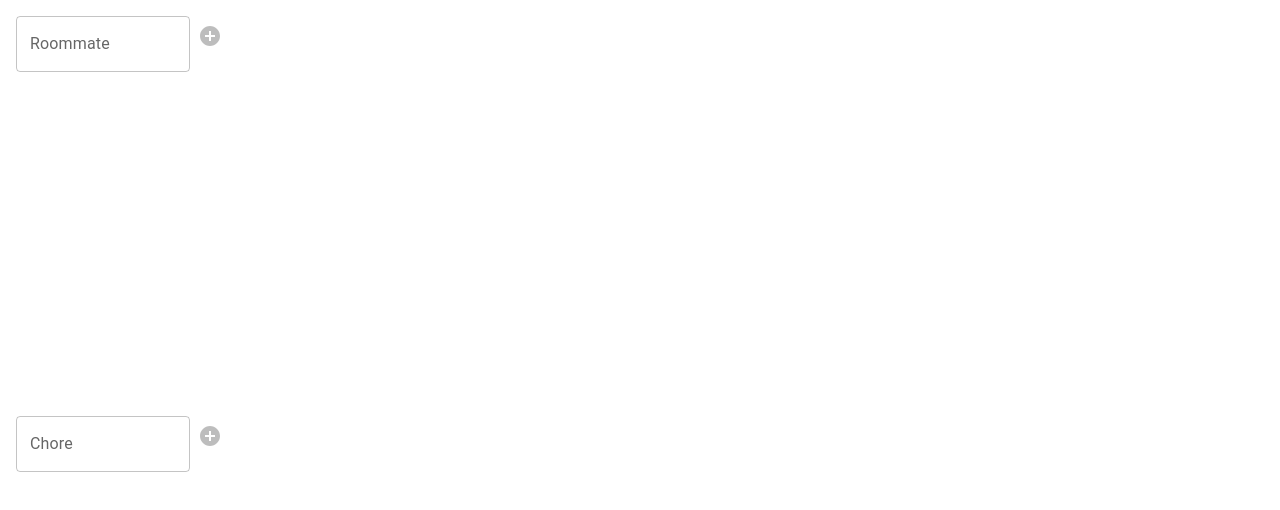
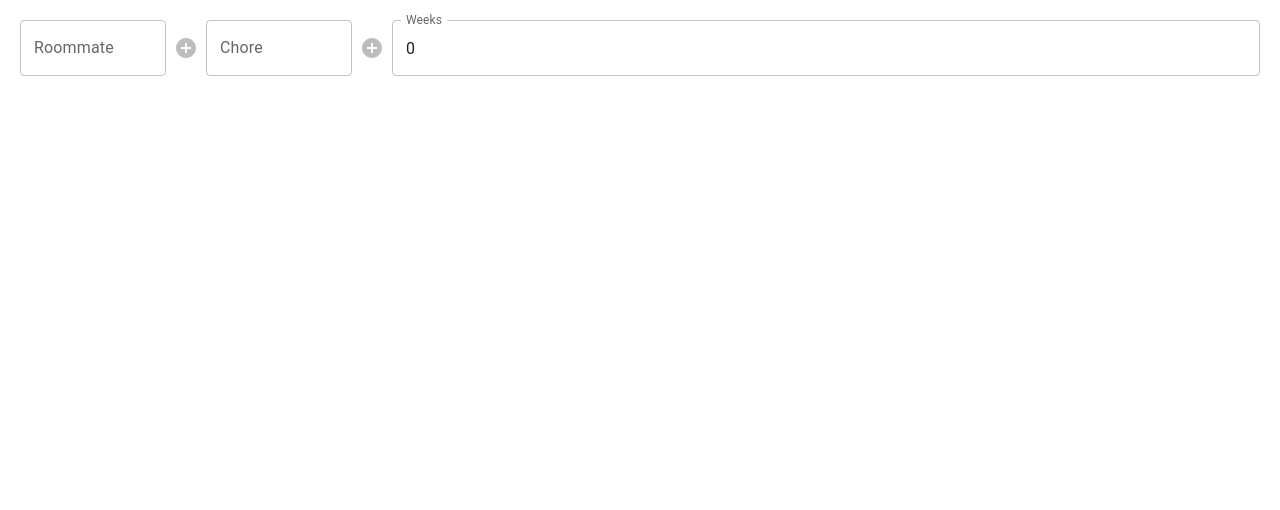
Before and after one commit to MFNO/ChoreMate, a React (Create React App) app: page / in a window 1280 px wide. Shown: the top 510 px of the page. Built offline with nearby package versions, Linux system fonts and the light colour scheme.

Commit message:
added a week-item component

```diff
--- a/src/App.css
+++ b/src/App.css
@@ -1,3 +1,4 @@
 .content {
     display: flex;
+    padding: 20px;
 }
--- a/src/App.tsx
+++ b/src/App.tsx
@@ -1,11 +1,22 @@
-import React from "react";
+import React, { useState } from "react";
 import { SetupView } from "./components/setup-view/setup-view";
+import { InputItem } from "./components/setup-view/components/input-view/types/input-item";
+import { WeekView } from "./components/week-view/week-view";
 import "./App.css";
 
 function App() {
+  const [roommmates, setRoommates] = useState<Array<InputItem>>([]);
+  const [chores, setChores] = useState<Array<InputItem>>([]);
+
   return (
     <div className="content">
-      <SetupView></SetupView>
+      <SetupView
+        roommates={roommmates}
+        setRoommates={setRoommates}
+        chores={chores}
+        setChores={setChores}
+      ></SetupView>
+      <WeekView roommates={roommmates} chores={chores}></WeekView>
     </div>
   );
 }
--- a/src/components/setup-view/components/input-view/input-view.css
+++ b/src/components/setup-view/components/input-view/input-view.css
@@ -1,10 +1,8 @@
-.name-input-container{
+.name-input-container, .item-display-content{
     margin-bottom:20px;
+    display: flex;
 }
+
 .name-input-field, .item-display-name {
     width: 80%;
 }
-
-.item-display-name{
-    margin-bottom: 20px !important;
-}
--- a/src/components/setup-view/components/input-view/input-view.tsx
+++ b/src/components/setup-view/components/input-view/input-view.tsx
@@ -7,18 +7,19 @@ import { InputItem } from "./types/input-item";
 
 interface props {
   name: string;
+  items: Array<InputItem>;
+  setItems: (items: Array<InputItem>) => void;
 }
 function InputView(InputProps: props) {
   function addItem() {
-    const newItems = [...items, newItem];
-    setItems(newItems);
+    const newItems = [...InputProps.items, newItem];
+    InputProps.setItems(newItems);
   }
   function removeItem(index: number) {
-    let itemsArray = [...items];
+    let itemsArray = [...InputProps.items];
     itemsArray.splice(index, 1);
-    setItems(itemsArray);
+    InputProps.setItems(itemsArray);
   }
-  const [items, setItems] = useState<Array<InputItem>>([]);
   const [newItem, setNewItem] = useState<InputItem>({ name: "" });
   return (
     <>
@@ -42,7 +43,7 @@ function InputView(InputProps: props) {
         </IconButton>
       </div>
       <div className="item-display-container">
-        {items.map((item, index) => {
+        {InputProps.items.map((item, index) => {
           return (
             <div key={index} className="item-display-content">
               <TextField
--- a/src/components/setup-view/setup-view.css
+++ b/src/components/setup-view/setup-view.css
@@ -1,10 +1,5 @@
 .setup-container{
-    max-width: 250px;
+    width: 30%;
     display: flex;
-    flex-direction: column;
-    justify-content: center;
+    flex-direction: row;
 }
-.input-view-container{
-    height: 50%;
-    padding: 1rem;
-}
--- a/src/components/setup-view/setup-view.tsx
+++ b/src/components/setup-view/setup-view.tsx
@@ -2,17 +2,33 @@ import React from "react";
 
 import "./setup-view.css";
 import { InputView } from "./components/input-view/input-view";
-
-function SetupView() {
+import { InputItem } from "./components/input-view/types/input-item";
+interface props {
+  roommates: Array<InputItem>;
+  chores: Array<InputItem>;
+  setRoommates: (items: Array<InputItem>) => void;
+  setChores: (items: Array<InputItem>) => void;
+}
+function SetupView(InputProps: props) {
   return (
-    <div className="setup-container">
-      <div className="input-view-container">
-        <InputView name="Roommate" />
+    <>
+      <div className="setup-container">
+        <div className="input-view-container">
+          <InputView
+            items={InputProps.roommates}
+            setItems={InputProps.setRoommates}
+            name="Roommate"
+          />
+        </div>
+        <div className="input-view-container">
+          <InputView
+            items={InputProps.chores}
+            setItems={InputProps.setChores}
+            name="Chore"
+          />
+        </div>
       </div>
-      <div className="input-view-container">
-        <InputView name="Chore" />
-      </div>
-    </div>
+    </>
   );
 }
 
--- /dev/null
+++ b/src/components/week-view/components/week-item/week-item.css
@@ -0,0 +1,5 @@
+.week-item-container{
+    display: flex;
+    justify-content: space-between;
+    padding: 1rem 1rem 1rem 0;
+}
--- /dev/null
+++ b/src/components/week-view/components/week-item/week-item.tsx
@@ -0,0 +1,23 @@
+import React from "react";
+
+import "./week-item.css";
+
+function WeekItem() {
+  return (
+    <>
+      <div className="week-item-container">
+        <div className="week-header-container">
+          <div>Monday</div>
+          <div>Tuesday</div>
+          <div>Wednesday</div>
+          <div>Thursday</div>
+          <div>Friday</div>
+          <div>Saturday</div>
+          <div>Sunday</div>
+        </div>
+      </div>
+    </>
+  );
+}
+
+export { WeekItem };
--- /dev/null
+++ b/src/components/week-view/week-view.css
@@ -0,0 +1,10 @@
+.weekview-container{
+    display: flex;
+    flex-direction: column;
+    width: 70%;
+}
+.test{
+    width: 100%;
+    background-color: red;
+    border: 1px black;
+}
--- /dev/null
+++ b/src/components/week-view/week-view.tsx
@@ -0,0 +1,40 @@
+import React, { useState } from "react";
+import { TextField } from "@mui/material";
+
+import "./week-view.css";
+import { InputItem } from "../setup-view/components/input-view/types/input-item";
+import { WeekItem } from "./components/week-header/week-item";
+
+interface props {
+  roommates: Array<InputItem>;
+  chores: Array<InputItem>;
+}
+
+function WeekView(InputProps: props) {
+  const [numberOfWeeks, setNumberOfWeeks] = useState<number>(0);
+  return (
+    <>
+      <div className="weekview-container">
+        <TextField
+          className="number-weeks-input-field"
+          id="outlined-basic"
+          label="Weeks"
+          variant="outlined"
+          type="number"
+          value={numberOfWeeks}
+          onChange={(event) => setNumberOfWeeks(Number(event.target.value))}
+        />
+        {[...Array(numberOfWeeks)].map((item, index) => (
+          <>
+            <WeekItem></WeekItem>
+            <div className="test" key={index}>
+              je mama
+            </div>
+          </>
+        ))}
+      </div>
+    </>
+  );
+}
+
+export { WeekView };
```
